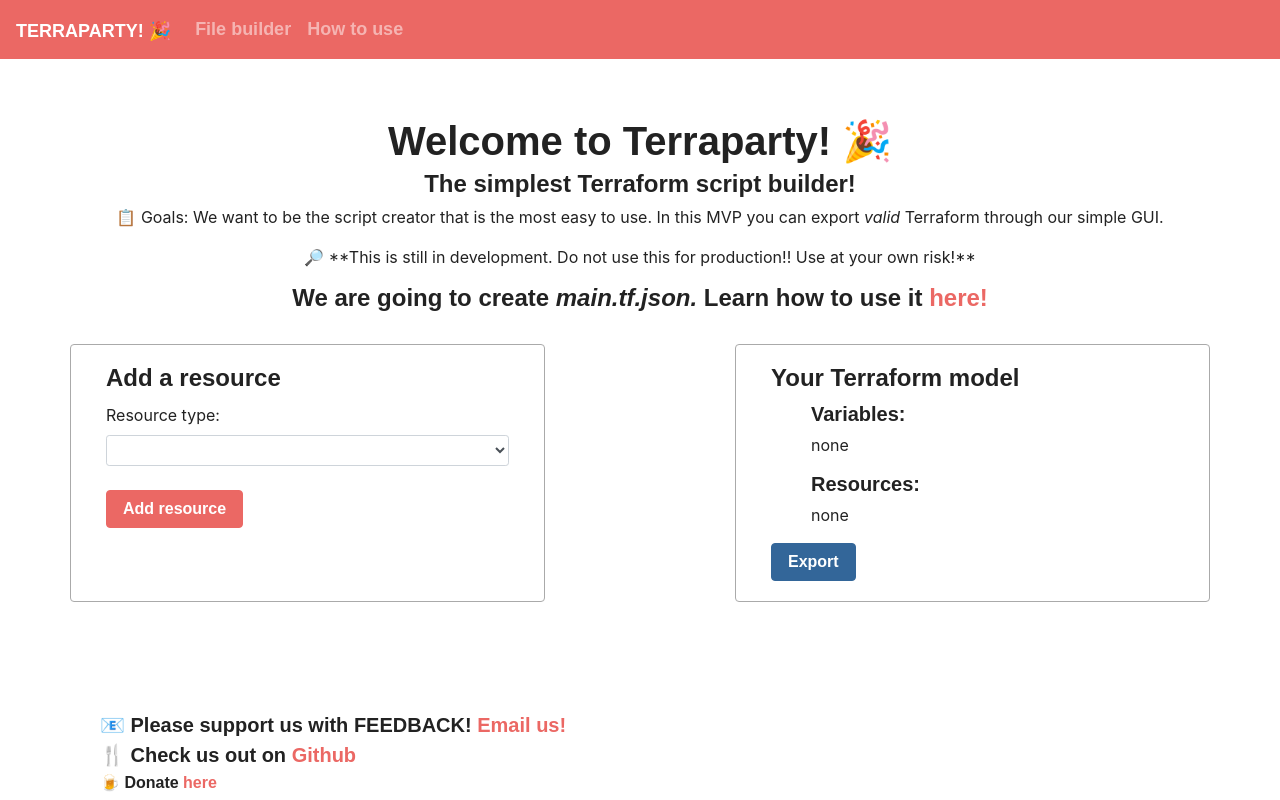
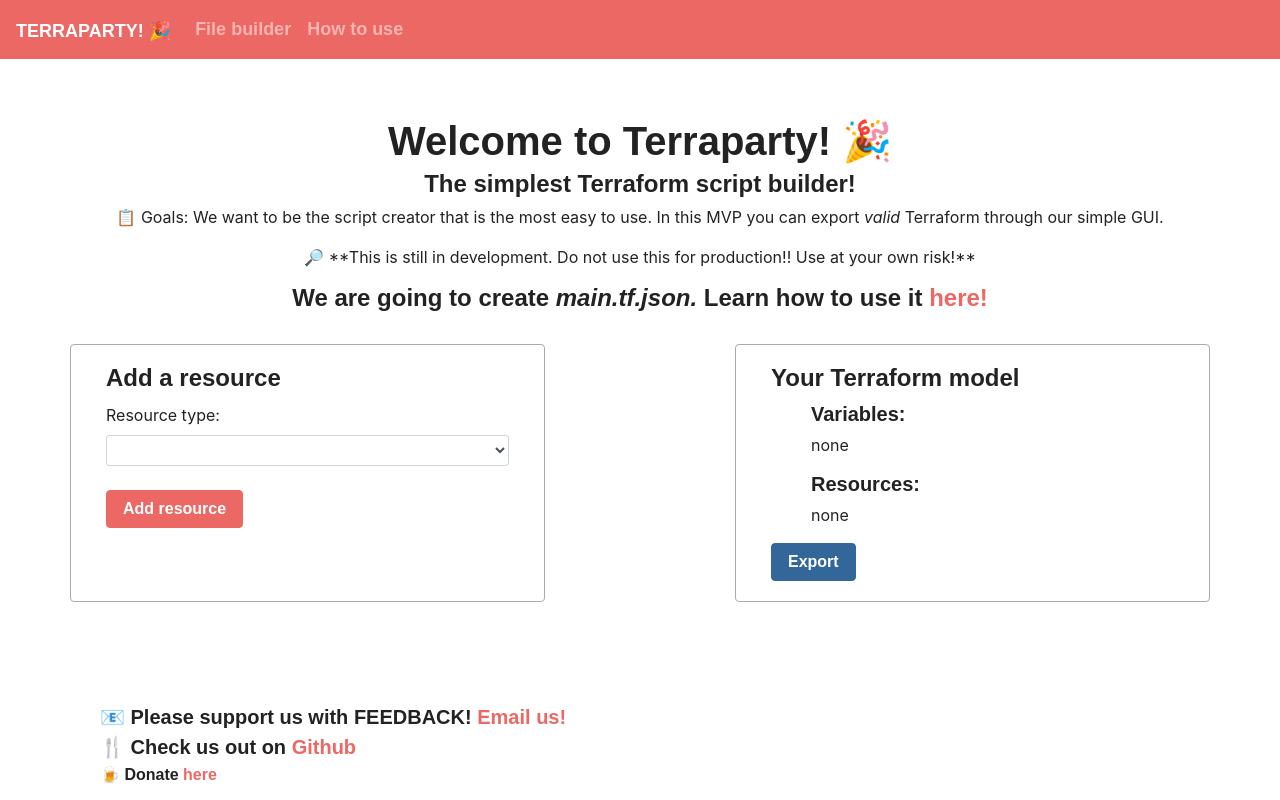
Before and after one commit to michaelbdavidson7/terraparty, an Angular app: page / in a window 1280 px wide. Built offline with nearby package versions, Linux system fonts and the light colour scheme; a web font is replaced by a local one.

Commit message:
Improved footer style

```diff
--- a/apps/myapp/src/styles.scss
+++ b/apps/myapp/src/styles.scss
@@ -17,7 +17,8 @@ html, body{
 
   #sticky-footer {
       padding-top:0.5em;
-      margin-top:0.5em;
+      margin-top:2em;
+      margin-bottom: 0.5em;
     flex-shrink: none;
   }
 
```
